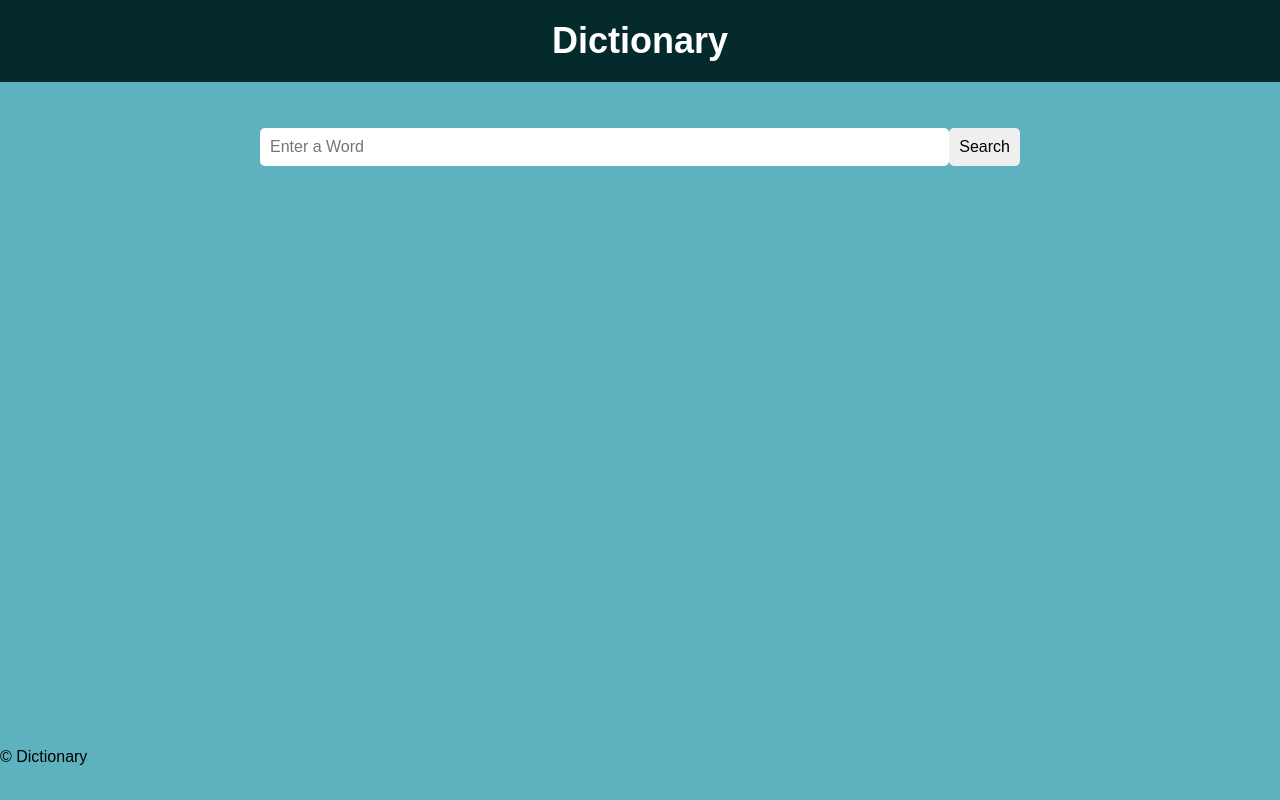
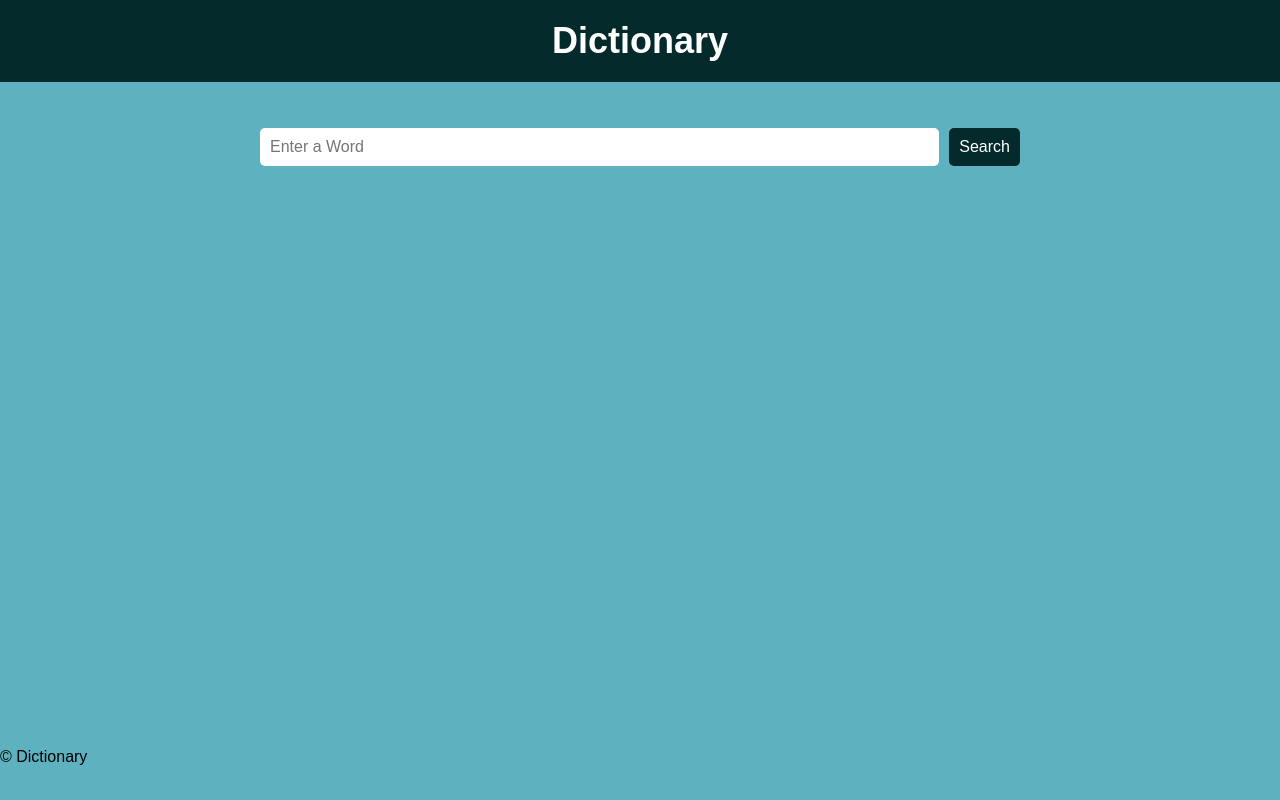
Before and after one commit to aadarshraj02/Dictionary, a plain HTML site: page index.html in a window 1280 px wide. Drawn offline with Linux system fonts and the light colour scheme.

Commit message:
styled button

```diff
--- a/style.css
+++ b/style.css
@@ -41,3 +41,9 @@ button {
   border-radius: 5px;
   padding: 10px;
 }
+button {
+  background-color: #042a2b;
+  color: #fff;
+  margin-left: 10px;
+  cursor: pointer;
+}
```
